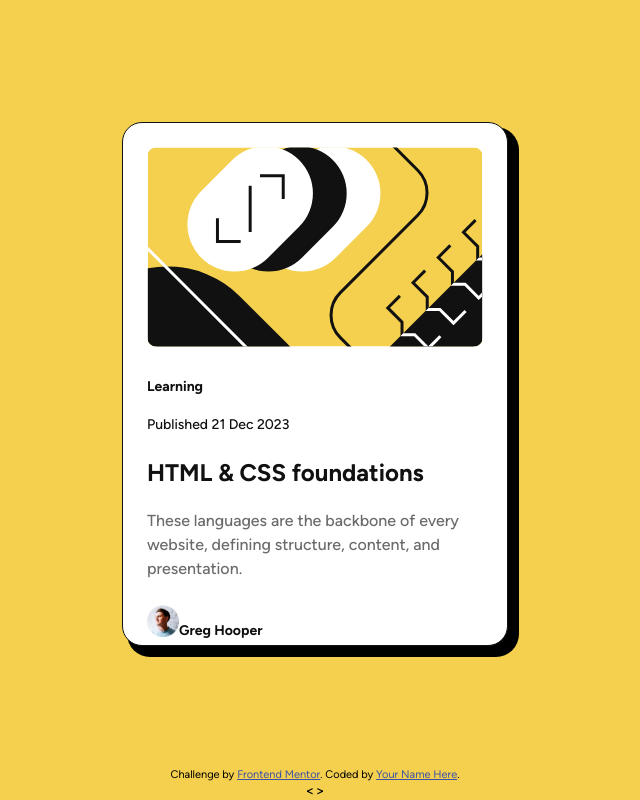
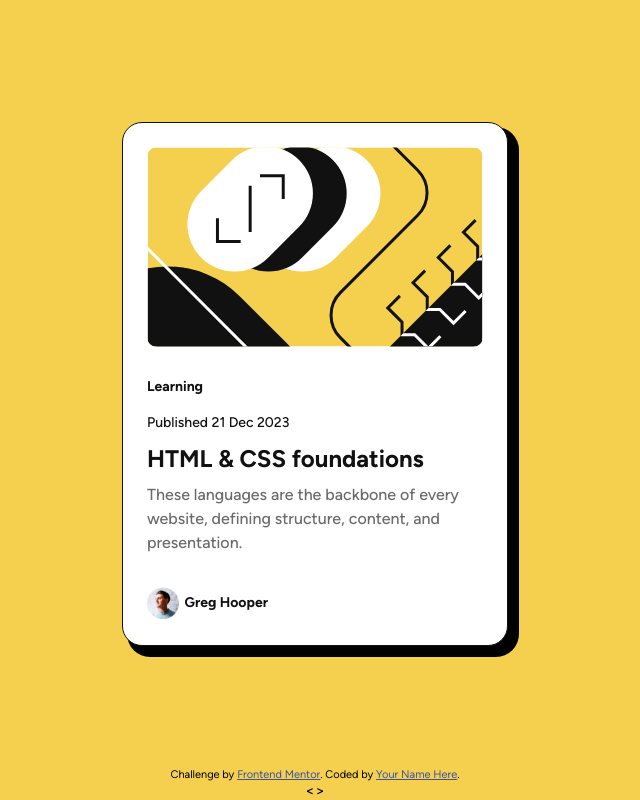
Before and after one commit to Chavakn0/fem-ch2-blog-preview-card, a plain HTML site: page index.html in a window 1280 px wide. Shown: the whole page, without its empty margins (325-965 px from the left). Drawn offline with Linux system fonts and the light colour scheme.

Commit message:
Adjustment to text margin and author flow

```diff
--- a/index.html
+++ b/index.html
@@ -64,32 +64,38 @@
       color: #111;
       display: flex;
       flex-flow: row nowrap;
+      align-items: center;
     }
 
     .subcontainerb img {
       width: 32px;
       height: 32px;
+      margin-right: 5.5px;
     }
 
     .text-preset1 {
       font-size: 24px;
       font-weight: 700;
+      margin: 12px 0px;
     }
 
     .text-preset2 {
       font-size: 16px;
       font-weight: 500;
       color: #6b6b6b;
+      margin: 12px 0px;
     }
 
     .text-preset3 {
       font-size: 14px;
       font-weight: 500;
+      margin: 12px 0px;
     }
 
     .text-preset3-bold {
       font-size: 14px;
       font-weight: 700;
+      margin: 12px 0px;
     }
 
 
```
